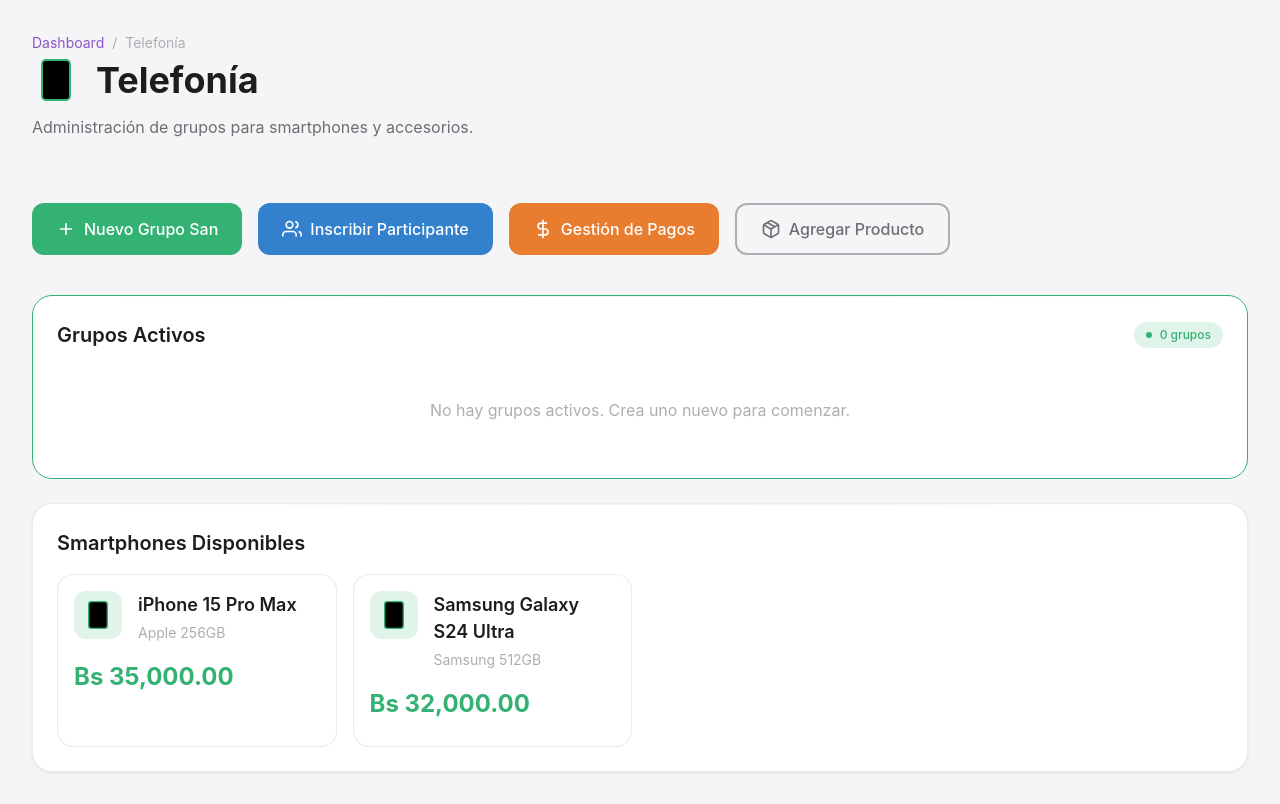
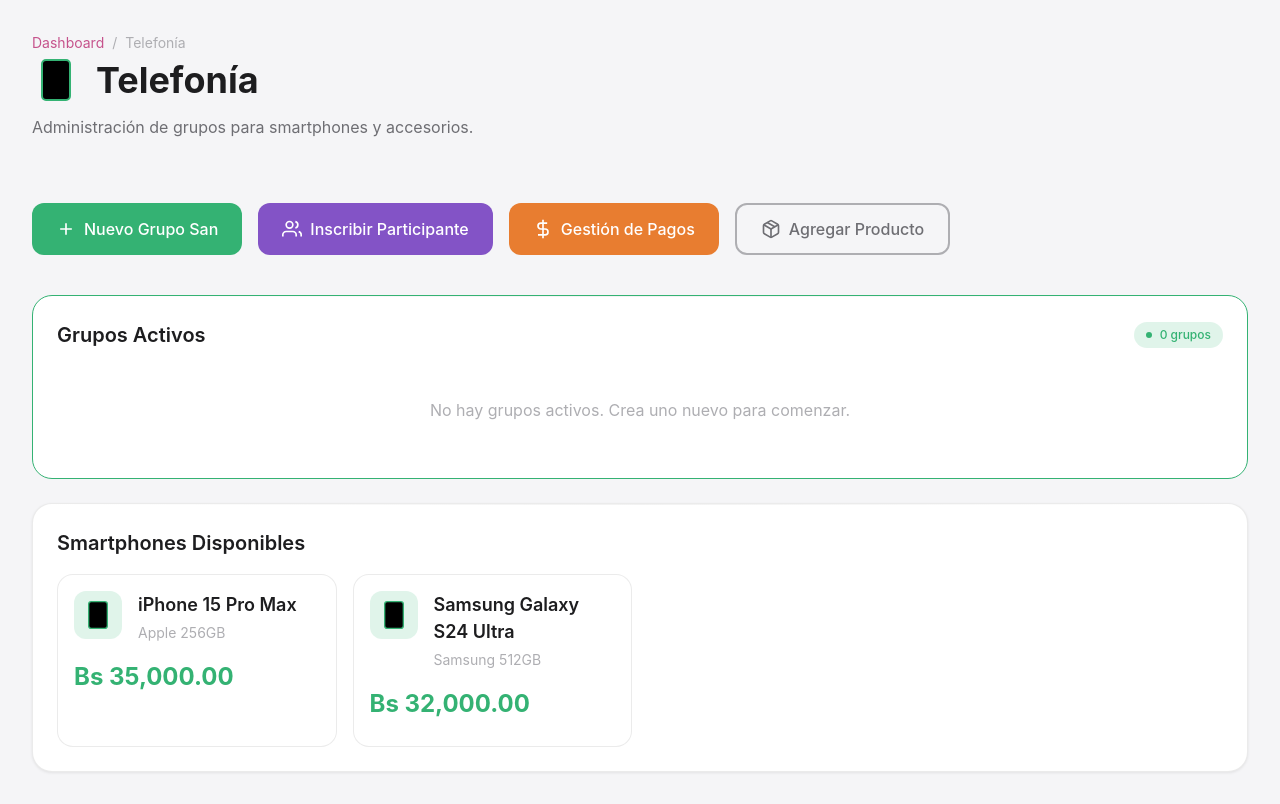
Before and after one commit to cordev24/san, a PHP site: page /modules/telefonia/index.php in a window 1280 px wide. Run offline with PHP 8.4, Linux system fonts and the light colour scheme; a user stored in the database is signed in; data comes from the database, SQL or seed files in the repository; tables that the repository leaves empty hold one stand-in row (values such as "Sample post").

Commit message:
Change primary button color from blue to purple
- Primary: iOS Purple (was blue - too common)
- Update module colors to be more distinctive:
  - Electrodomesticos: Indigo (was blue)
  - Telefonia: Teal (was green)
  - Motocatrices: Coral/Red (was orange)
  - Turnos: Pink (was purple)

```diff
--- a/assets/css/variables.css
+++ b/assets/css/variables.css
@@ -8,11 +8,11 @@
        CORE COLORS - Clean & Vibrant
        ============================================ */
 
-    /* Primary - iOS Blue */
-    --color-primary: hsl(210, 60%, 50%);
-    --color-primary-dim: hsl(210, 55%, 42%);
-    --color-primary-glow: hsla(210, 60%, 50%, 0.15);
-    --color-primary-light: hsl(210, 65%, 58%);
+    /* Primary - iOS Purple (different from blue!) */
+    --color-primary: hsl(265, 50%, 55%);
+    --color-primary-dim: hsl(265, 45%, 48%);
+    --color-primary-glow: hsla(265, 50%, 55%, 0.15);
+    --color-primary-light: hsl(265, 55%, 62%);
 
     /* Secondary - iOS Green */
     --color-secondary: hsl(150, 55%, 45%);
@@ -27,28 +27,28 @@
     --color-accent-light: hsl(25, 85%, 62%);
 
     /* ============================================
-       MODULE COLORS - Apple Style
+       MODULE COLORS - Apple Style (Distinctive)
        ============================================ */
 
-    /* Electrodomesticos - Blue */
-    --color-electro: hsl(210, 55%, 50%);
-    --color-electro-dim: hsl(210, 50%, 42%);
-    --color-electro-glow: hsla(210, 55%, 50%, 0.15);
+    /* Electrodomesticos - Indigo */
+    --color-electro: hsl(245, 45%, 55%);
+    --color-electro-dim: hsl(245, 40%, 48%);
+    --color-electro-glow: hsla(245, 45%, 55%, 0.15);
 
-    /* Telefonia - Green */
-    --color-telefonia: hsl(145, 50%, 45%);
-    --color-telefonia-dim: hsl(145, 45%, 38%);
-    --color-telefonia-glow: hsla(145, 50%, 45%, 0.15);
+    /* Telefonia - Teal */
+    --color-telefonia: hsl(170, 45%, 45%);
+    --color-telefonia-dim: hsl(170, 40%, 38%);
+    --color-telefonia-glow: hsla(170, 45%, 45%, 0.15);
 
-    /* Motocatrices - Orange */
-    --color-moto: hsl(25, 80%, 55%);
-    --color-moto-dim: hsl(25, 75%, 48%);
-    --color-moto-glow: hsla(25, 80%, 55%, 0.15);
+    /* Motocatrices - Coral/Red */
+    --color-moto: hsl(0, 60%, 55%);
+    --color-moto-dim: hsl(0, 55%, 48%);
+    --color-moto-glow: hsla(0, 60%, 55%, 0.15);
 
-    /* Turnos - Purple */
-    --color-turnos: hsl(270, 50%, 55%);
-    --color-turnos-dim: hsl(270, 45%, 48%);
-    --color-turnos-glow: hsla(270, 50%, 55%, 0.15);
+    /* Turnos - Pink */
+    --color-turnos: hsl(330, 50%, 55%);
+    --color-turnos-dim: hsl(330, 45%, 48%);
+    --color-turnos-glow: hsla(330, 50%, 55%, 0.15);
 
     /* Comprobantes - Yellow */
     --color-comprobantes: hsl(45, 70%, 55%);
```
